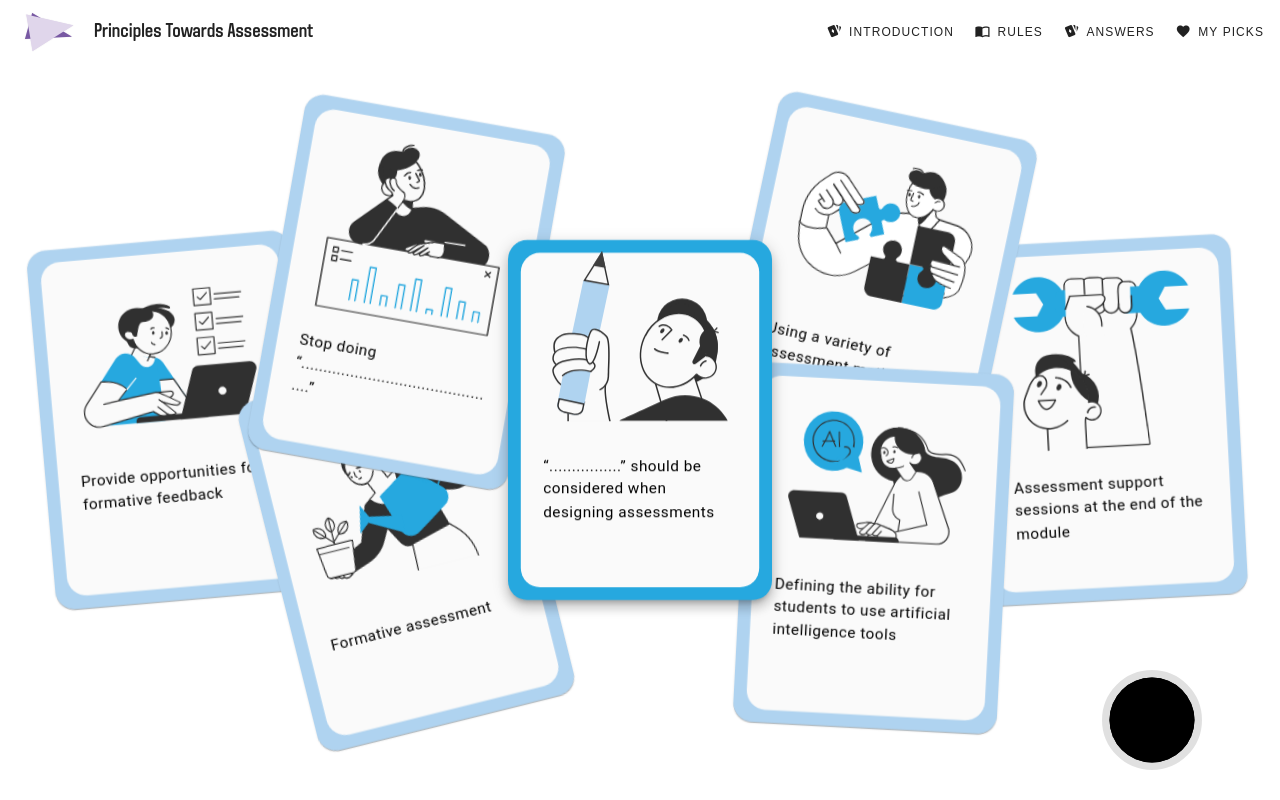
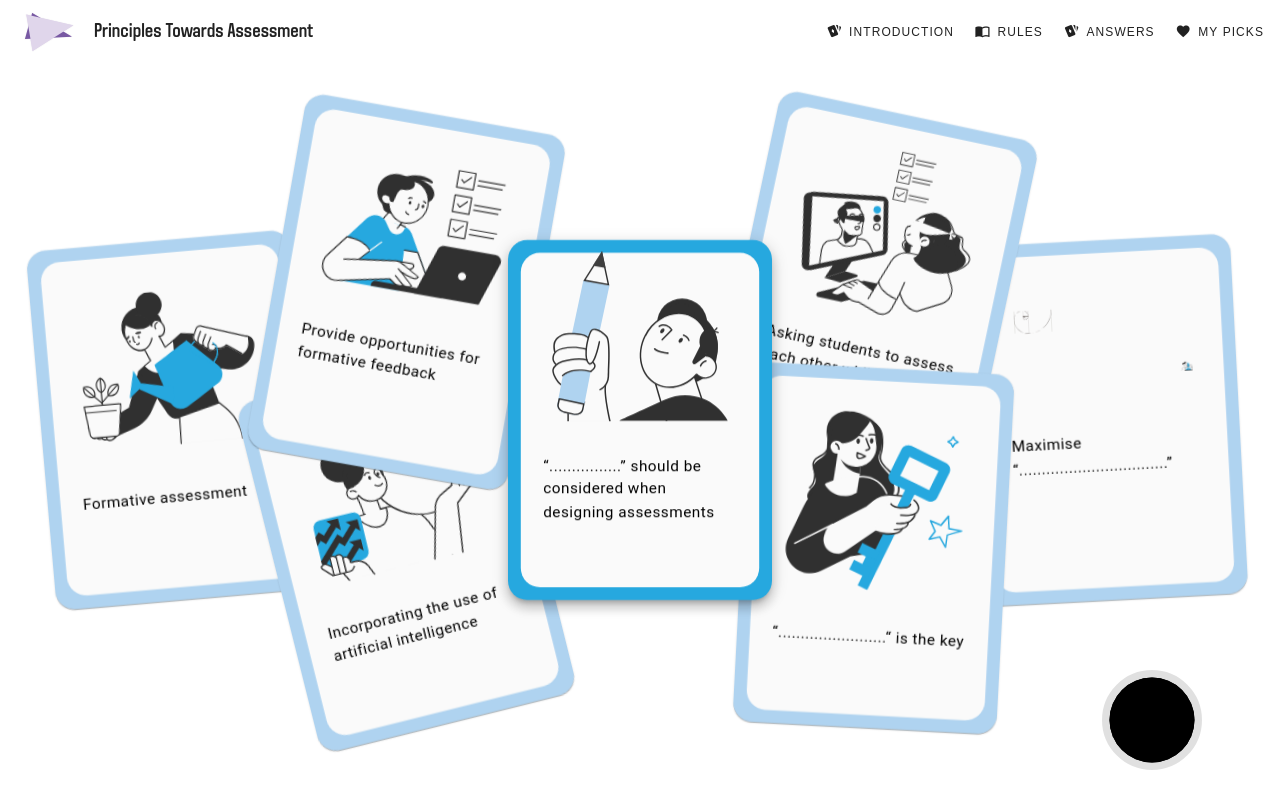
Before and after one commit to bpdavies92/principles-for-assessment, a Vue app: page / in a window 1280 px wide. Built offline with nearby package versions, Linux system fonts and the light colour scheme.

Commit message:
Added more cards. Douplicates of Maximise are in the list, will need to fix

```diff
--- a/src/stores/cardInfo.js
+++ b/src/stores/cardInfo.js
@@ -324,6 +324,54 @@
             staticText: 'Stop doing',
             reverseStaticText: true
         },
+        {
+            id: 24,
+            type: 'a',
+            content: `Maximise “.................................”`,
+            answer: null,
+            colour: '#Afd3f0',
+            svgUrl: '../../public/images/illustrations/stop.svg',
+            isFront: true,
+            isDouble: true,
+            isTriple: false,
+            points: 10,
+            userInput: true,
+            userInputText: '',
+            staticText: 'Maximise ',
+            reverseStaticText: true
+        },
+        {
+            id: 25,
+            type: 'a',
+            content: `Maximise “.................................”`,
+            answer: null,
+            colour: '#Afd3f0',
+            svgUrl: '../../public/images/illustrations/maximise.svg',
+            isFront: true,
+            isDouble: true,
+            isTriple: false,
+            points: 10,
+            userInput: true,
+            userInputText: '',
+            staticText: 'Maximise ',
+            reverseStaticText: true
+        },
+        {
+            id: 25,
+            type: 'a',
+            content: `“.................................”`,
+            answer: null,
+            colour: '#Afd3f0',
+            svgUrl: '../../public/images/illustrations/maximise.svg',
+            isFront: true,
+            isDouble: false,
+            isTriple: true,
+            points: 10,
+            userInput: true,
+            userInputText: '',
+            staticText: null,
+            reverseStaticText: true
+        },
 
     ],
     randomCard: 0,
```
Also changed, not shown: public/images/illustrations/maximise.svg (added).
